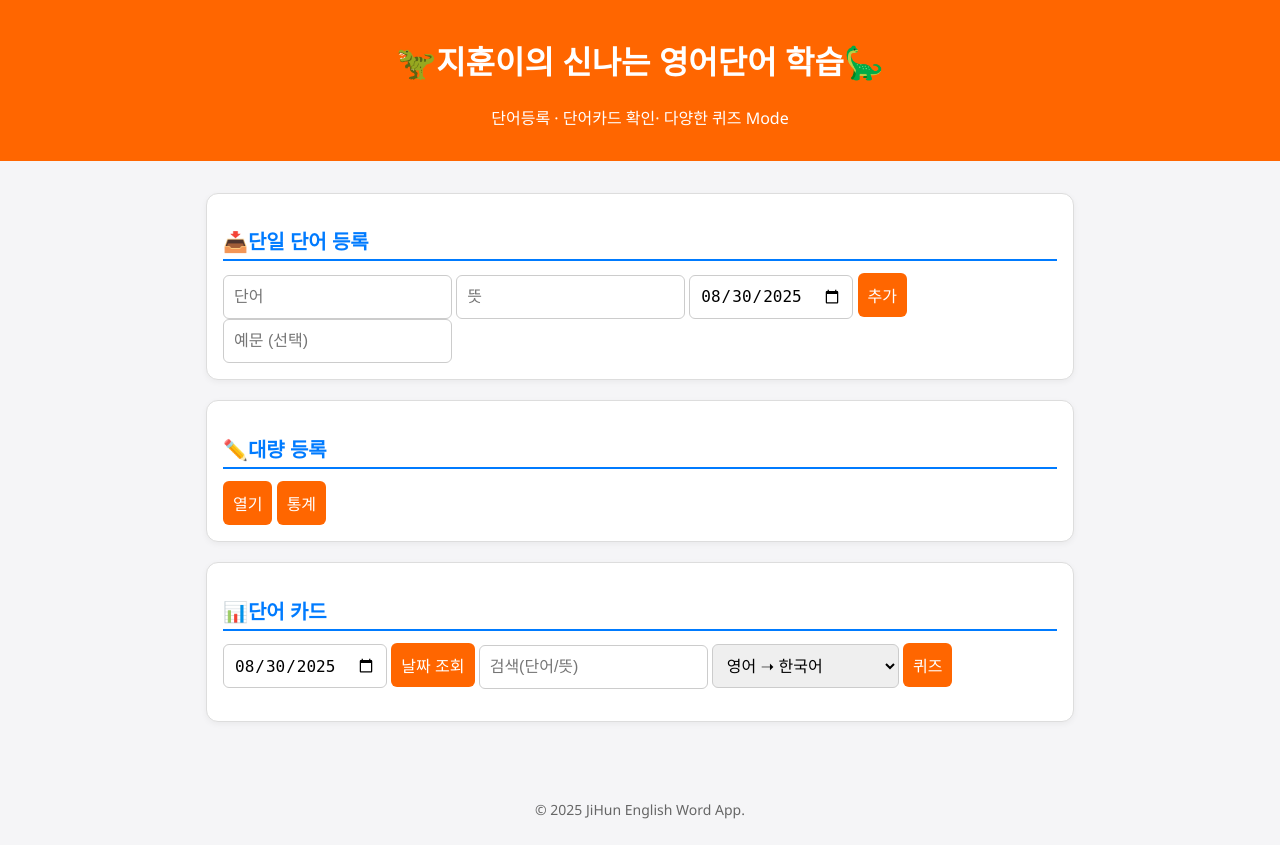
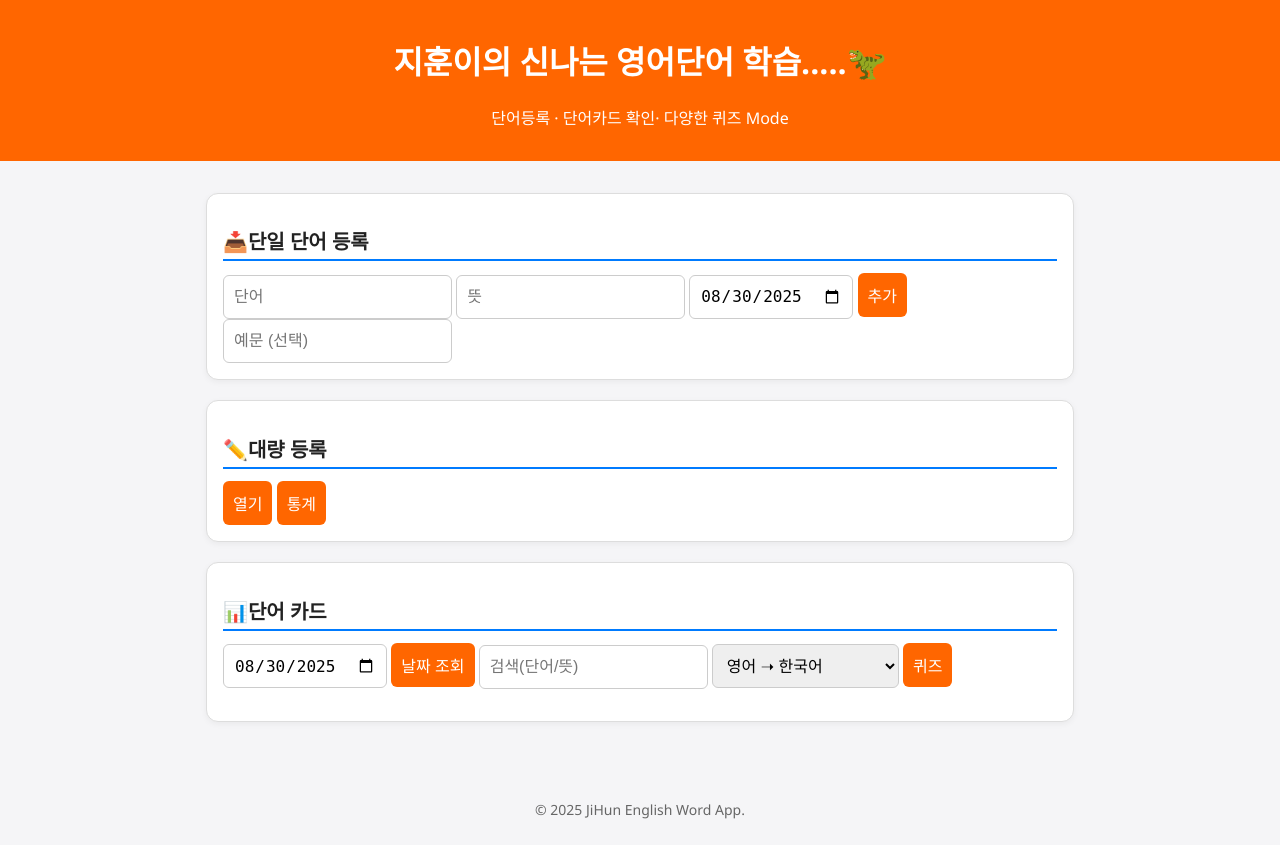
Before and after one commit to anredvon/english-word-app, a Flask app: page / in a window 1280 px wide. Run offline with Flask 3, Linux system fonts and the light colour scheme; data that the repository does not hold is empty.

```diff
--- a/static/style.css
+++ b/static/style.css
@@ -211,5 +211,4 @@ select:disabled {
   margin-bottom: 12px;
   border-bottom: 2px solid #007bff;
   padding-bottom: 4px;
-  color: #007bff;
 }
--- a/templates/index.html
+++ b/templates/index.html
@@ -3,13 +3,13 @@
 <head>
     <meta name="viewport" content="width=device-width, initial-scale=1.0, user-scalable=no">
   <meta charset="UTF-8">
-  <title>🦖지훈이의 신나는 영어단어 학습🦕</title>
+  <title>🦖지훈이의 신나는 영어단어 학습</title>
   <link rel="stylesheet" href="/static/style.css">
   <script defer src="/static/app.js"></script>
 </head>
 <body>
   <header>
-    <h1>🦖지훈이의 신나는 영어단어 학습🦕</h1>
+    <h1>지훈이의 신나는 영어단어 학습.....🦖</h1>
     <p>단어등록 · 단어카드 확인· 다양한 퀴즈 Mode</p>
   </header>
 
```
